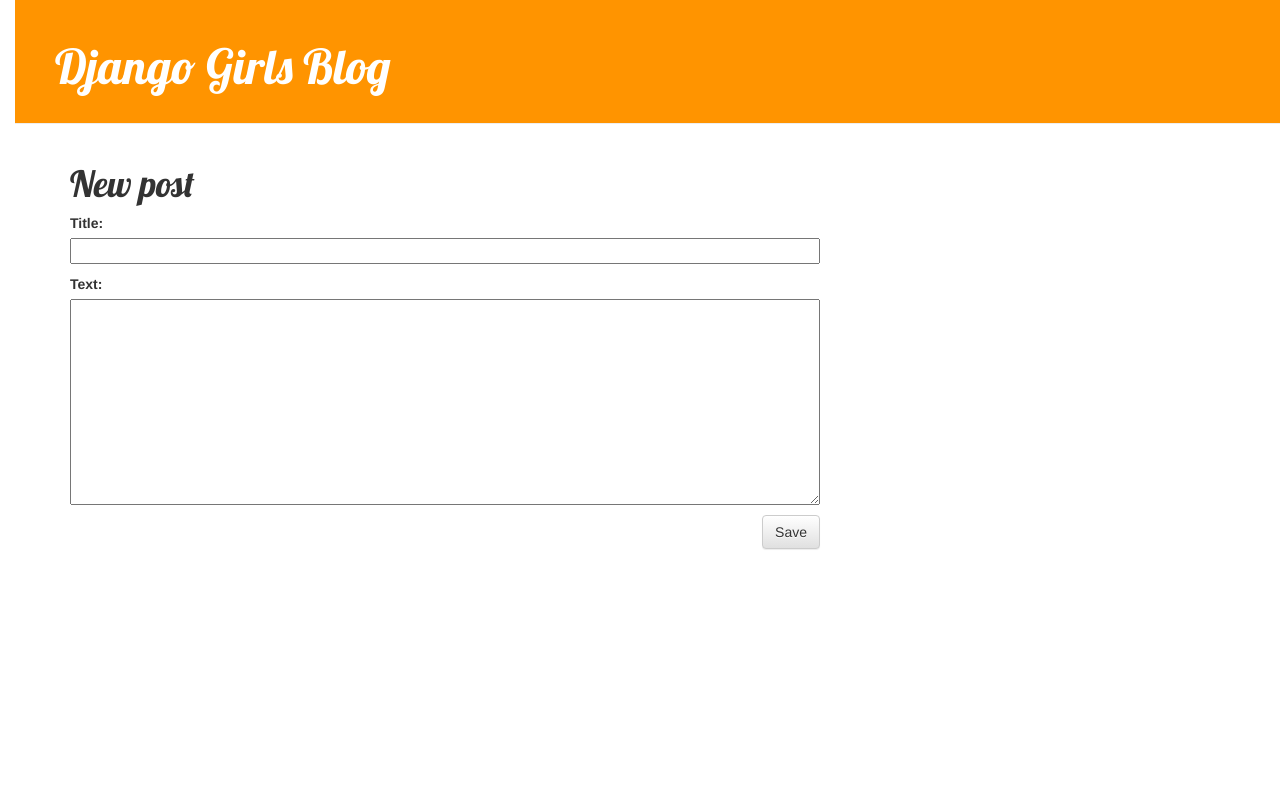
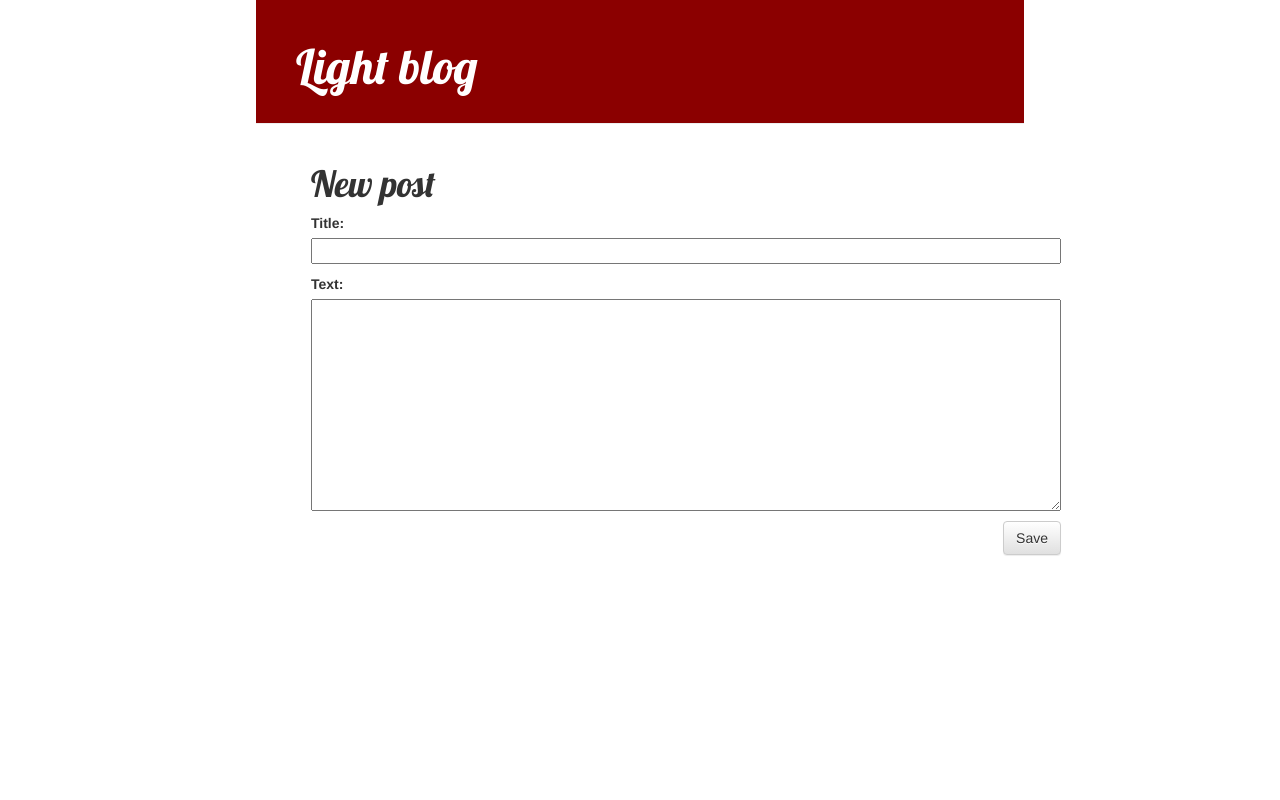
Before and after one commit to MMMMorning/my-first-blog, a Django app: page /post/new/ in a window 1280 px wide; the page is wider, and only the part inside the window is pictured. Run offline with Django 3.2, Linux system fonts and the light colour scheme; some libraries are stand-ins or nearby versions.

Commit message:
new change

```diff
--- a/blog/static/css/blog.css
+++ b/blog/static/css/blog.css
@@ -4,12 +4,17 @@ h1 a {
   }
 
   body {
-      padding-left: 15px;
+      padding-left: 20%;
+      padding-right: 20%;
   }
 
+  textarea{ width: 97%;
+          padding: 5px;
+          font-size: 14px;
+          resize: vertical;}
 
   .page-header {
-      background-color: #ff9400;
+      background-color: DarkRed;
       margin-top: 0;
       padding: 20px 20px 20px 40px;
   }
--- a/blog/templates/blog/base.html
+++ b/blog/templates/blog/base.html
@@ -1,7 +1,7 @@
 {% load staticfiles %}
 <html>
     <head>
-        <title>Django Girls blog</title>
+        <title>Light Blog</title>
         <link rel="stylesheet" href="//maxcdn.bootstrapcdn.com/bootstrap/3.2.0/css/bootstrap.min.css">
         <link rel="stylesheet" href="//maxcdn.bootstrapcdn.com/bootstrap/3.2.0/css/bootstrap-theme.min.css">
         <link href='//fonts.googleapis.com/css?family=Lobster&subset=latin,latin-ext' rel='stylesheet' type='text/css'>
@@ -12,8 +12,12 @@
             {% if user.is_authenticated %}
             <a href="{% url 'post_new' %}" class="top-menu"><span class="glyphicon glyphicon-plus"></span></a>
             {% endif %}
-            <h1><a href="/">Django Girls Blog</a></h1>
+            <h1><a href="/">Light blog</a></h1>
         </div>
+
+
+
+
         <div class="content container">
             <div class="row">
                 <div class="col-md-8">
@@ -22,5 +26,6 @@
                 </div>
             </div>
         </div>
+
     </body>
 </html>
--- a/blog/urls.py
+++ b/blog/urls.py
@@ -6,4 +6,5 @@ urlpatterns = [
     url(r'^post/(?P<pk>[0-9]+)/$', views.post_detail, name='post_detail'),
     url(r'^post/new/$', views.post_new, name='post_new'),
     url(r'^post/(?P<pk>[0-9]+)/edit/$', views.post_edit, name='post_edit'),
+    url(r'^post/(?P<pk>\d+)/remove/$', views.post_remove, name='post_remove'),
 ]
--- a/blog/views.py
+++ b/blog/views.py
@@ -42,3 +42,9 @@ def post_edit(request, pk):
     else:
         form = PostForm(instance=post)
     return render(request, 'blog/post_edit.html', {'form': form})
+
+
+def post_remove(request, pk):
+    post = get_object_or_404(Post, pk=pk)
+    post.delete()
+    return redirect('post_list')
--- a/mysite/urls.py
+++ b/mysite/urls.py
@@ -18,4 +18,5 @@ from django.contrib import admin
 urlpatterns = [
     url(r'^admin/', include(admin.site.urls)),
     url(r'', include('blog.urls')),
+
 ]
```
Also changed, not shown: blog/templates/blog/post_list.html (+16 -2 lines).
